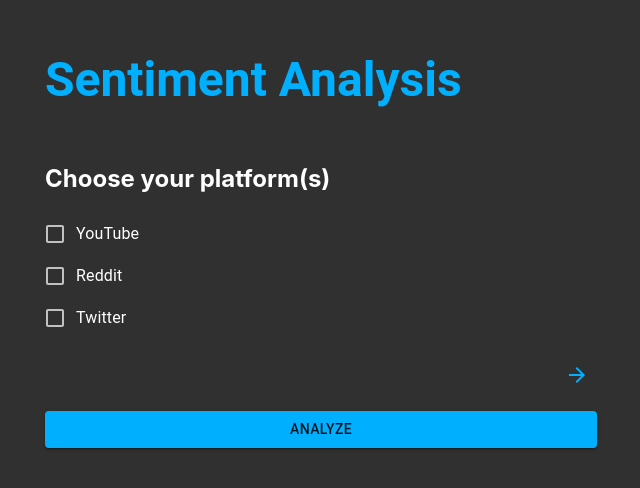
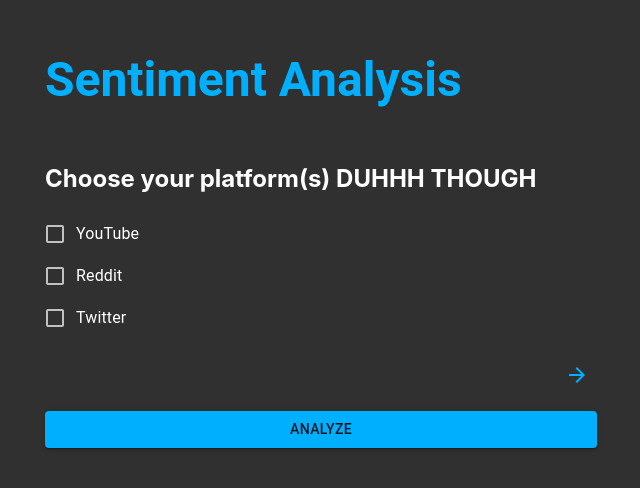
Before and after one commit to SWEN514-02-2235-Team3/SWEN514-Team3, a React (Create React App) app in the folder frontend/: page / in a window 1280 px wide. Shown: the part 168-656 px from the top of the page, without its empty margins (319-959 px from the left). Built offline with nearby package versions, Linux system fonts and the light colour scheme.

Commit message:
test to see if changes push

```diff
--- a/frontend/src/FormComponent.js
+++ b/frontend/src/FormComponent.js
@@ -108,7 +108,7 @@
           {step === 1 && (
             <FormControl component="fieldset" variant="standard" fullWidth>
               <FormGroup>
-                <h2>Choose your platform(s)</h2>
+                <h2>Choose your platform(s) DUHHH THOUGH</h2>
                 <FormControlLabel
                   control={
                     <Checkbox
```
